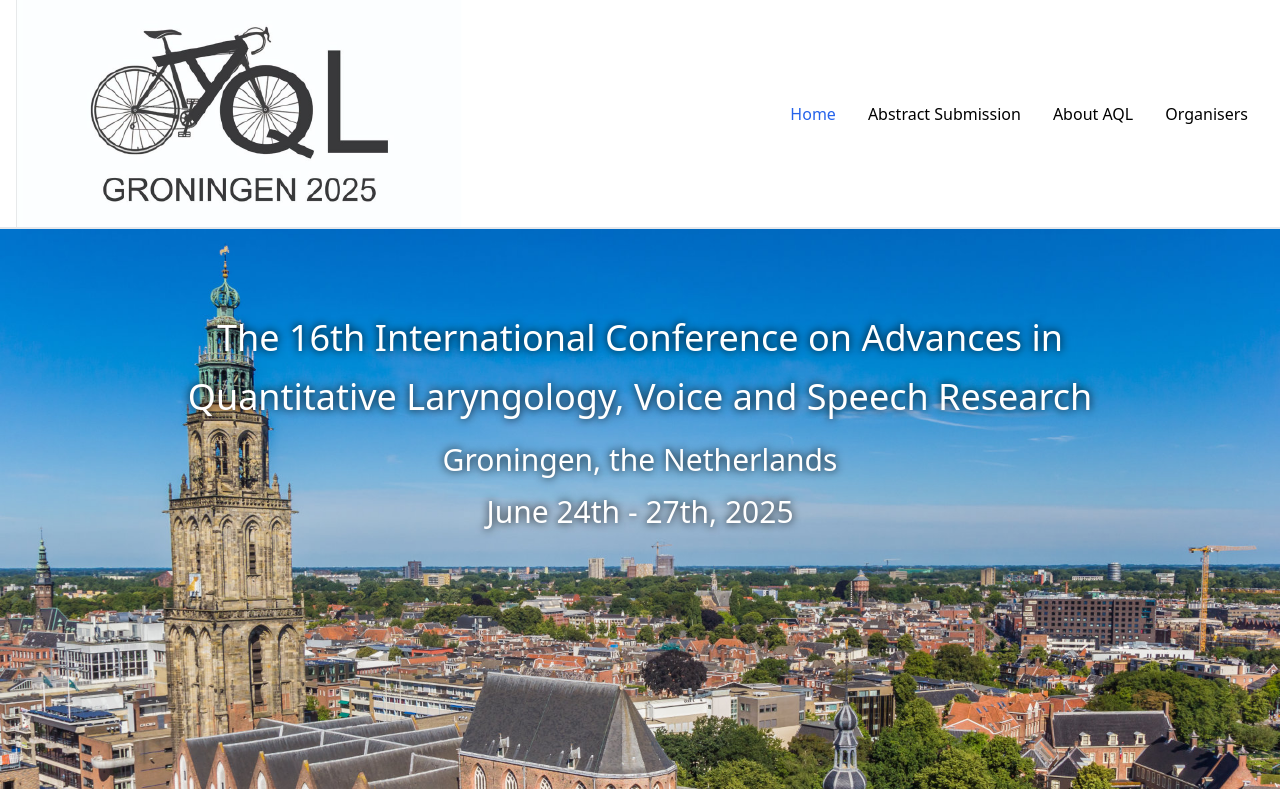
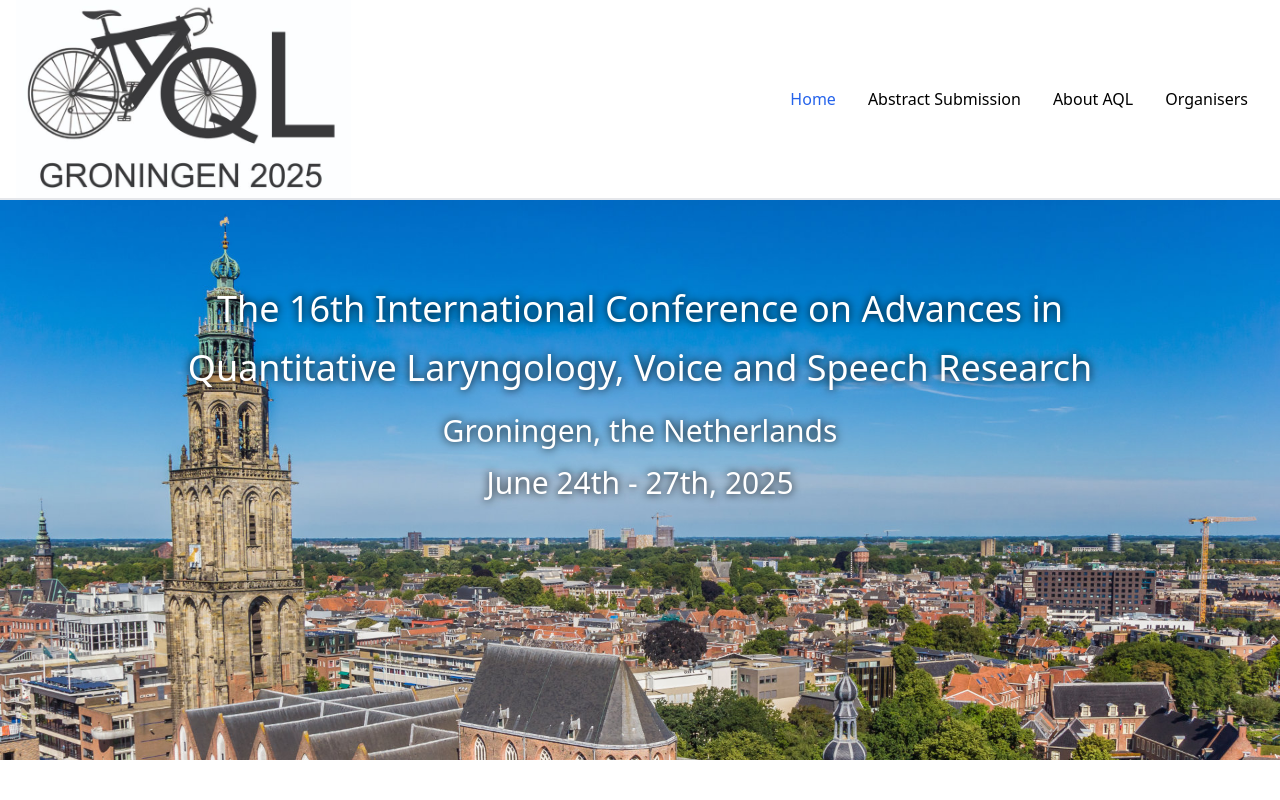
Before and after one commit to aqlconference/aqlconference, an Astro site: page / in a window 1280 px wide. Shown: the top 800 px of the page. Built offline with nearby package versions, Linux system fonts and the light colour scheme; Astro itself is replaced by a stand-in of ours.

Commit message:
Update Header.astro

```diff
--- a/src/components/Header.astro
+++ b/src/components/Header.astro
@@ -7,7 +7,7 @@ import { FULL_TITLE, SHORT_TITLE } from "../consts";
   <div class="container px-4">
     <nav class="flex justify-between items-center">
       <div class="flex-1">
-        <h1 class="text-3xl font-medium"><a href="/"><img src='logo_resized.png'></a></h1>
+        <h1 class="text-3xl font-medium"><a href="/"><img src='logo.png'></a></h1>
         <!-- <div>{FULL_TITLE}</div> -->
       </div>
     <!--     <div class="text-center justify">
```
